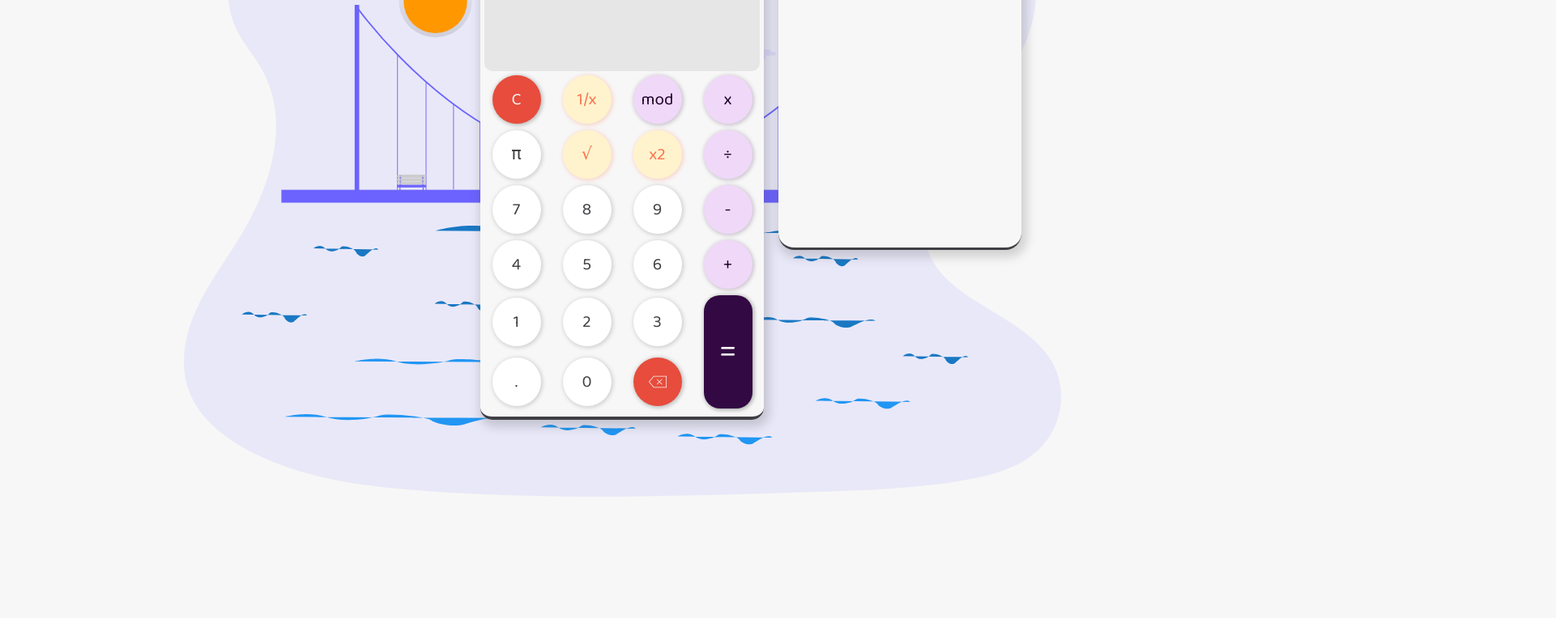
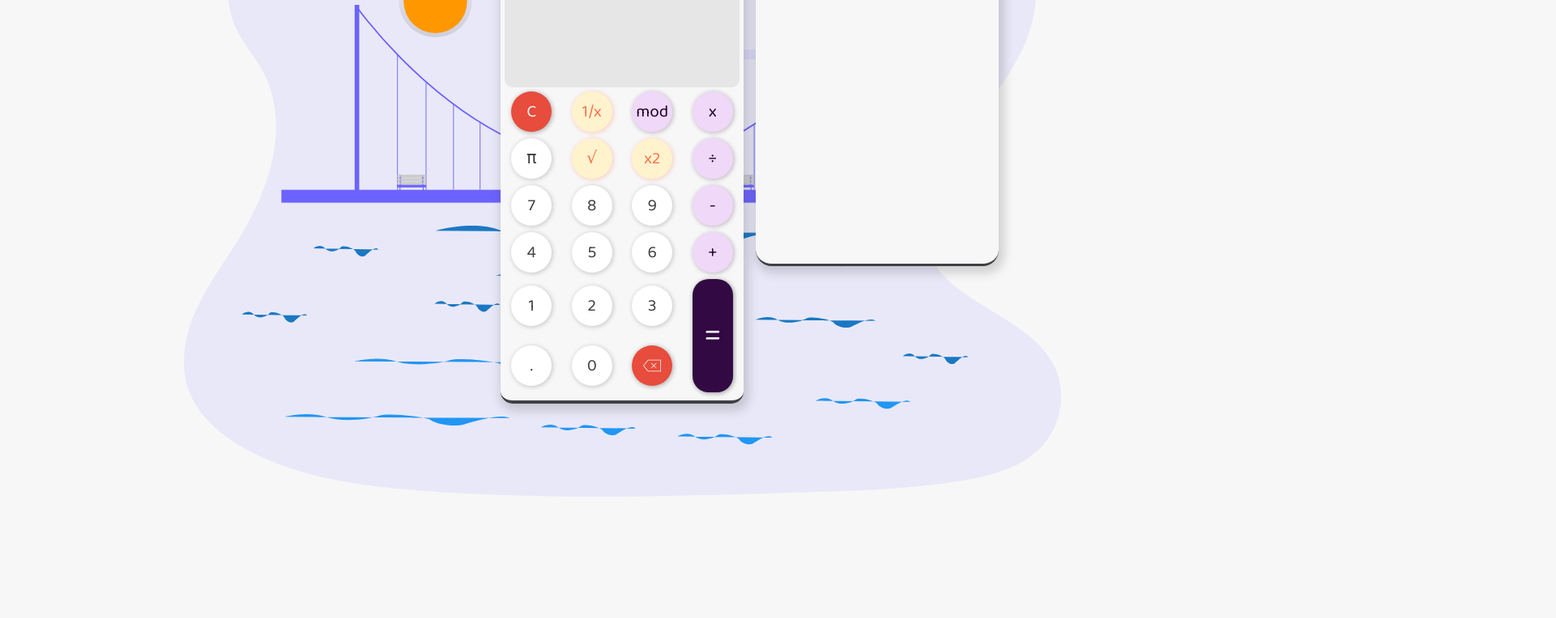
Before and after one commit to devchollo/ppchallenge-calculator, a plain HTML site: page index.html in a window 1536 px wide. Shown: the part 186-950 px from the top of the page at 81% size, 1921 px wide, since content can reach past the window. Drawn offline with Linux system fonts and the light colour scheme.

Commit message:
minor bug fixed(1)

```diff
--- a/styles/index.scss
+++ b/styles/index.scss
@@ -192,7 +192,6 @@ body {
                 height: 65%;
             }
         }
-
     }
 
     .options-container {
@@ -258,6 +257,8 @@ body {
             box-shadow: 1px 1px 5px 1px rgba(49, 49, 49, 0.3);
         }
     }
+
+
 }
 
 .exceed {
@@ -519,16 +520,16 @@ body.darktheme {
 // media query for larger screen
 @media only screen and (min-width: 1365px) {
     .container {
-        width: 350px;
+        width: 300px;
         .options-container {
             & > button {
-                width: 60px;
-                height: 60px;
+                width: 50px;
+                height: 50px;
             }
         }
     }
     .leftee {
-        top: 45%;
+        top: 50%;
         width: 960px;
         max-height: 600px;
         margin-bottom: 50px;
```
Also changed, not shown: styles/index.css, 1 other file.
